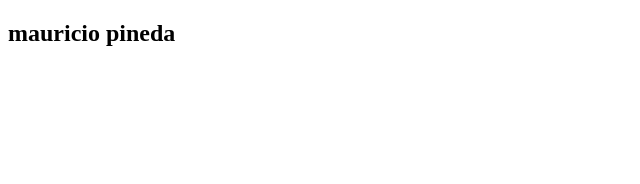
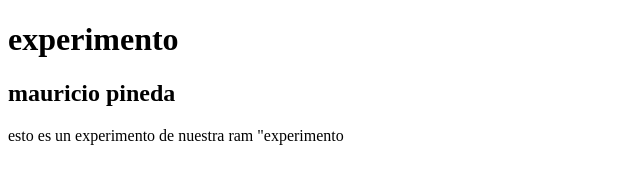
Before and after one commit to mauricio007pineda/curso, a plain HTML site: page index.html in a window 1280 px wide. Shown: the whole page, without its empty margins (0-640 px from the left). Drawn offline with Linux system fonts and the light colour scheme.

Commit message:
Agregamos Textos de experimentos

```diff
--- a/index.html
+++ b/index.html
@@ -5,11 +5,19 @@
 	<title>GIT y github</title>
 </head>
 <body>
+
+	<header>
+		<h1>experimento</h1>
+	</header>
 	<div class="container">
 		<h2> mauricio pineda</h2>
 
+	</div>
 
-	</div>
+	<footer>
+			<p>esto es un experimento de nuestra ram "experimento</p>
+
+	</footer>
 
 </body>
 </html>
```
Also changed, not shown: 1 other file.
